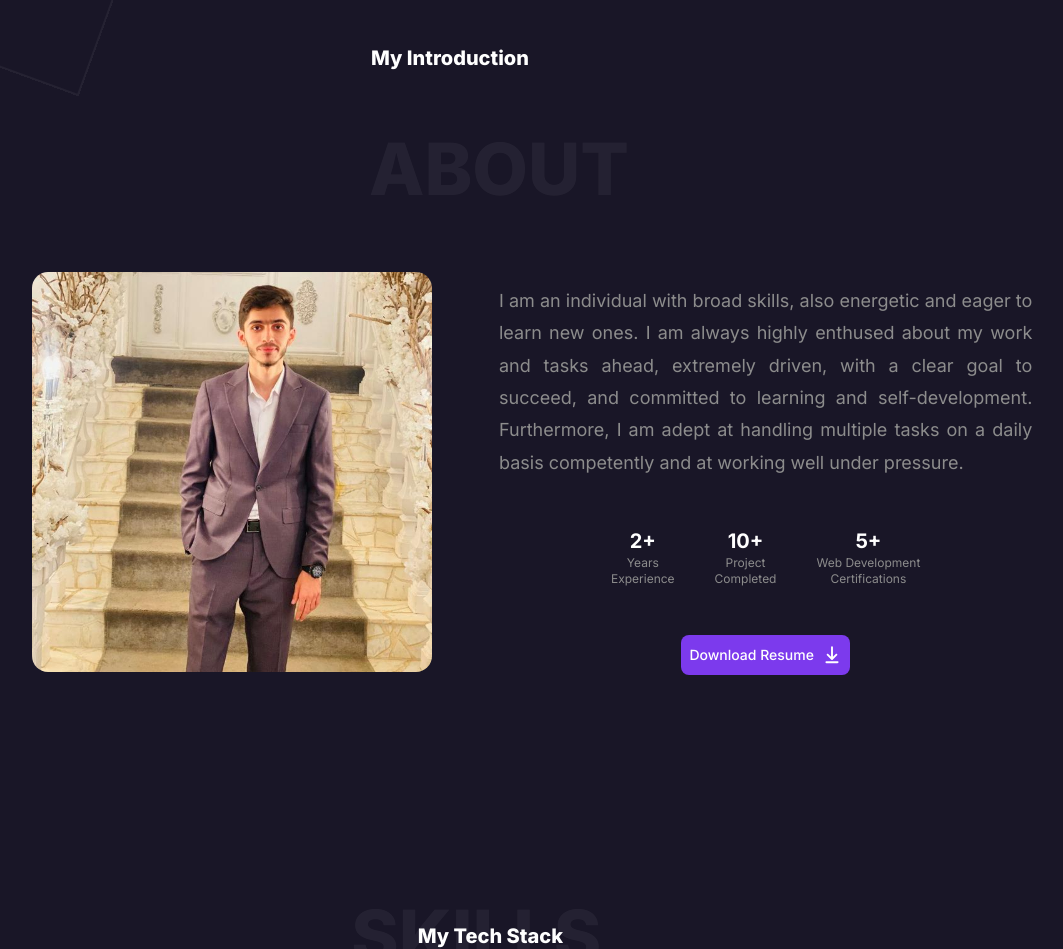
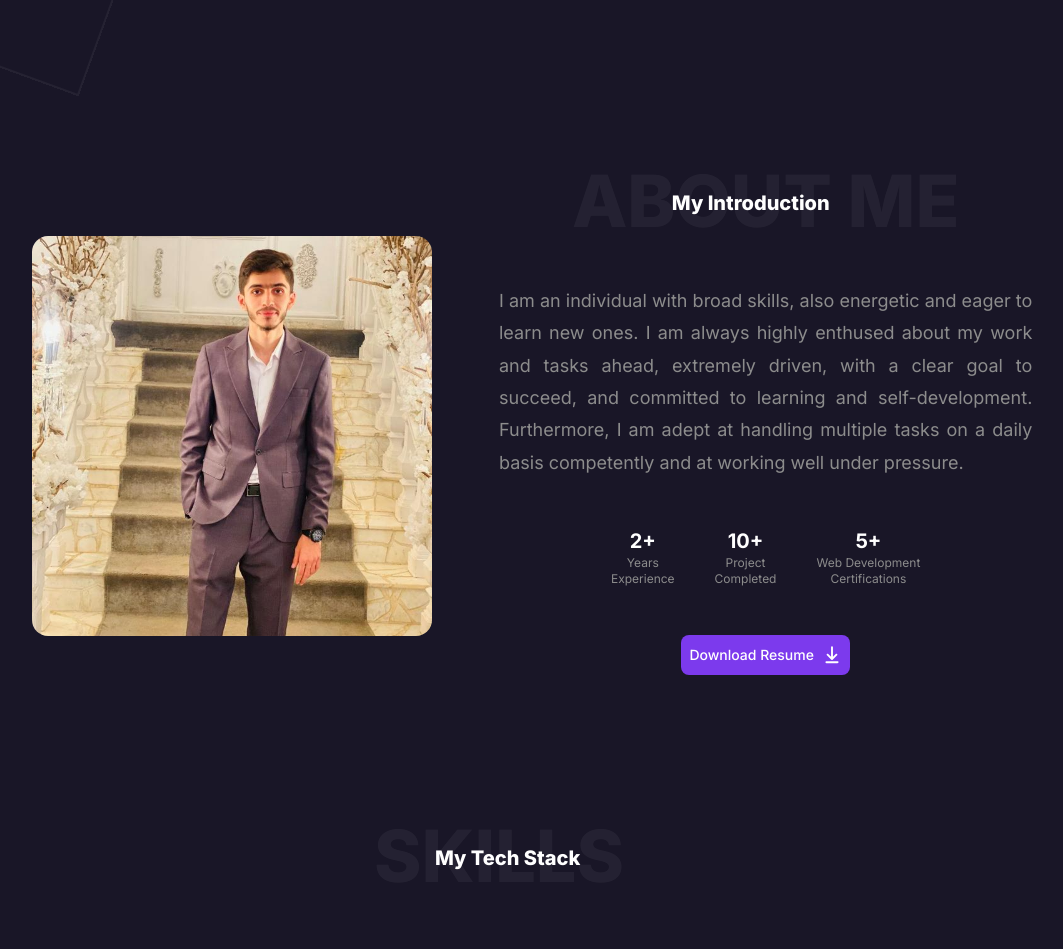
Before and after one commit to YousifQesim/portfolio, a Next.js app: page / in a window 1280 px wide. Shown: the part 860-1809 px from the top of the page, without its empty margins (141-1204 px from the left). Built offline with nearby package versions, Linux system fonts and the light colour scheme; grey boxes are pictures that could not be loaded.

Commit message:
about section responsivity done

```diff
--- a/src/components/Pages/About.js
+++ b/src/components/Pages/About.js
@@ -44,8 +44,9 @@ const About = () => {
       ref={ref}
       style={{ overflow: "hidden" }}
     >
-      <div className="flex flex-col md:my-0 md:w-3/4 lg:w-5/6 mx-auto">
+      <div className="flex flex-col md:my-0 md:w-3/4 lg:w-5/6 mx-auto ">
         <motion.div
+        className="lg:hidden"
           initial={{ opacity: 0 }}
           animate={{ opacity: 1 }}
           transition={{ delay: 1, duration: 0.5 }}
@@ -53,7 +54,7 @@ const About = () => {
           <h1 className="text-7xl font-extrabold text-white text-center opacity-5 uppercase">
             About
           </h1>
-          <h3 className="text-xl font-extrabold text-white text-center absolute top-6 left-[25%] md:left-[40%] ">
+          <h3 className="text-xl font-extrabold text-white text-center absolute top-6 left-[27%] vsm:left-[30%] m:left-[33%] md:left-[40%] lg:left-[43%] xl:left-[45%] ">
             My Introduction
           </h3>
         </motion.div>
@@ -81,6 +82,22 @@ const About = () => {
             transition={{ delay: 1.5, duration: 0.5 }}
             className="flex flex-col lg:w-2/4"
           >
+                <motion.div
+            initial={{ opacity: 0 }}
+            animate={{ opacity: 1 }}
+            transition={{ delay: 1, duration: 0.5 }}
+            className="lg:flex lg:flex-col lg:relative md:my-0  h-auto hidden "
+          >
+
+
+            <h1 className="text-7xl font-extrabold text-white text-center opacity-5 uppercase">
+              About me
+            </h1>
+            <h3 className="text-xl font-extrabold text-white text-center absolute top-6 lg:right-[30%] xl:right-[38%] ">
+              My Introduction
+            </h3>
+
+          </motion.div>
             <motion.p
               initial={{ opacity: 0 }}
               animate={{ opacity: 1 }}
--- a/src/components/Pages/skills.js
+++ b/src/components/Pages/skills.js
@@ -31,16 +31,16 @@ function Skills() {
           initial={{ opacity: 0 }}
           animate={{ opacity: 1 }}
           transition={{ delay: 2, duration: 0.5 }}
-            className="flex order-3 md:order-none md:my-0 mb-24 "
         >
-            <h1 className="text-7xl font-extrabold text-white text-center opacity-5 absolute top-20  right-[25%] md:right-[42%] uppercase">
+          <h1 className="text-7xl font-extrabold text-white text-center opacity-5 uppercase">
           Skills
           </h1>
-            <h3 className="text-xl font-extrabold text-white text-center absolute top-[102px] md:right-[45%] right-[35%]">
+          <h3 className="text-xl font-extrabold text-white text-center absolute top-6 left-[27%] vsm:left-[30%] m:left-[34%] md:left-[40%] lg:left-[43%] xl:left-[45%] ">
           My Tech Stack
           </h3>
         </motion.div>
-      <div className="container mx-auto  flex justify-center items-center flex-col h-screen ">
+
+      <div className="container mx-auto  flex justify-center items-center flex-col mt-8 ">
 
         <motion.div
           className="grid md:grid-cols-4 grid-cols-3 gap-8 md:gap-x-20 gap-x-12"
```
Lines whose indentation alone changed are shown as unchanged.
